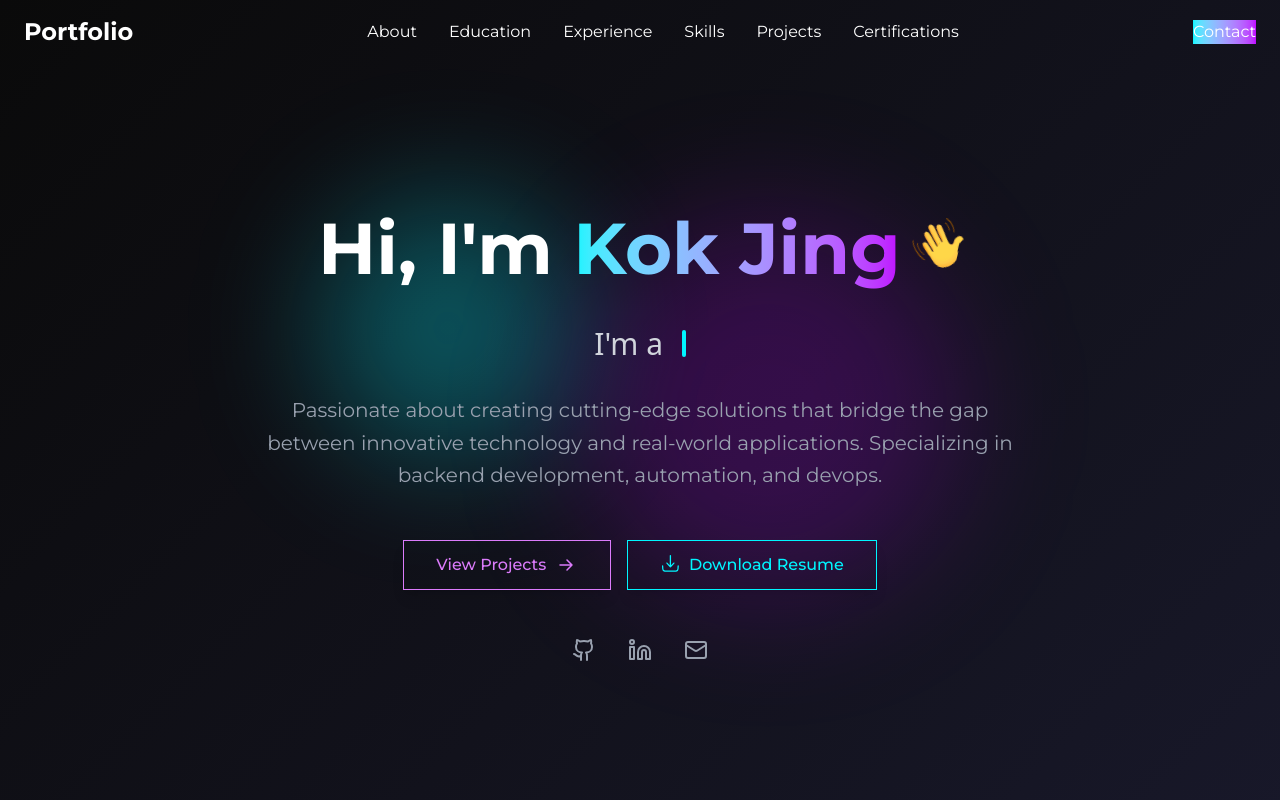
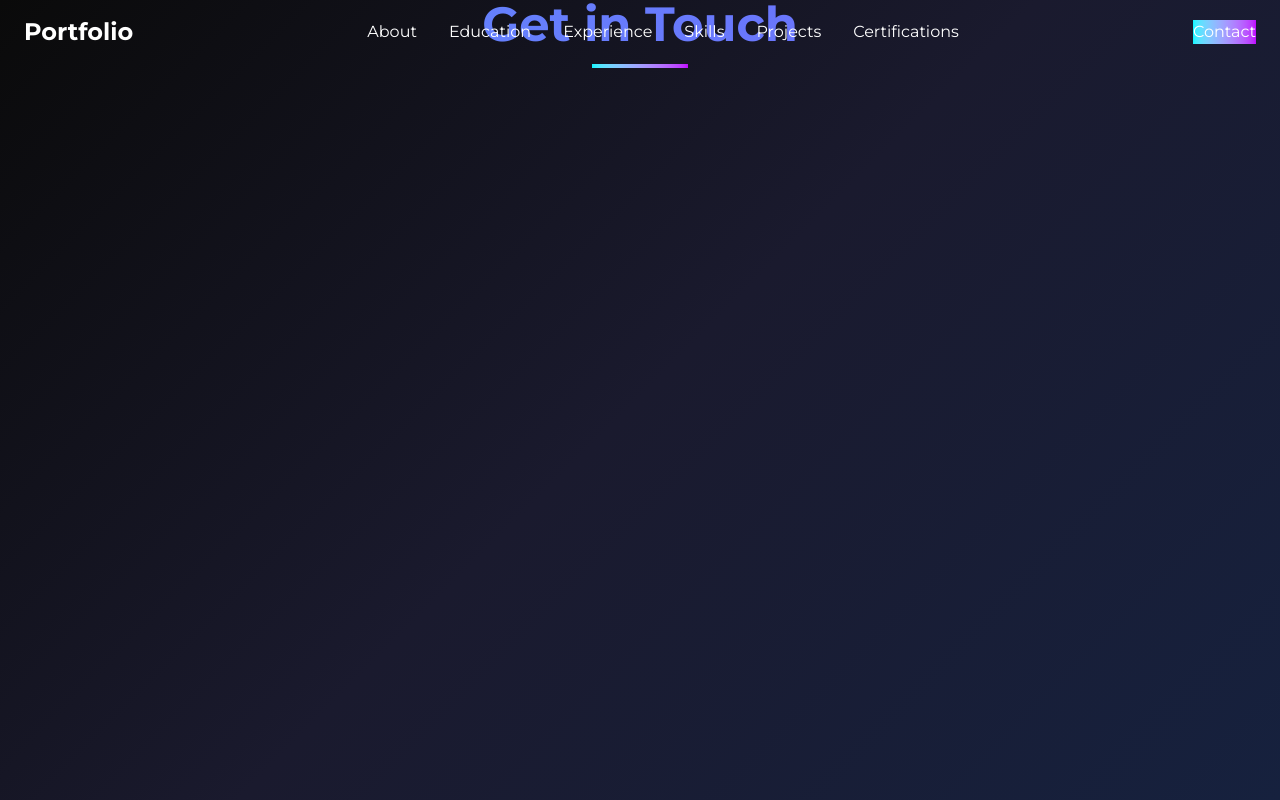
Before and after one commit to IteratorInnovator/personal-portfolio-website, a React (Vite) app: page /contact in a window 1280 px wide. Shown: the top 800 px of the page. Built offline with nearby package versions, Linux system fonts and the light colour scheme; a web font is replaced by a local one.

Commit message:
Initialize different pages

```diff
--- a/package.json
+++ b/package.json
@@ -14,6 +14,7 @@
     "lucide-react": "^0.525.0",
     "react": "^19.1.0",
     "react-dom": "^19.1.0",
+    "react-router-dom": "^7.7.0",
     "tailwindcss": "^4.1.11"
   },
   "devDependencies": {
--- a/src/App.jsx
+++ b/src/App.jsx
@@ -1,22 +1,21 @@
 import './App.css';
-import Header from './components/Header';
-import HeroSection from './components/HeroSection';
-import About from './components/About';
-import Education from './components/Education';
-import Experience from './components/Experience';
-import Skills from './components/Skills';
+import { BrowserRouter, Route, Routes } from 'react-router-dom';
+import Index from './pages/Index';
+import Projects from './pages/Projects';
+import Certifications from './pages/Certifications';
+import Contact from './pages/Contact';
 
 function App() {
 
   return (
-    <div>
-      <Header />
-      <HeroSection />
-      <About />
-      <Education />
-      <Experience />
-      <Skills />
-    </div>
+    <BrowserRouter>
+      <Routes>
+        <Route path="/" element={<Index />} />
+        <Route path="/projects" element={<Projects />} />
+        <Route path="/certifications" element={<Certifications />} />
+        <Route path="/contact" element={<Contact />} />
+      </Routes>
+    </BrowserRouter>
   )
 }
 
--- /dev/null
+++ b/src/pages/Certifications.jsx
@@ -0,0 +1,15 @@
+import Header from "../components/Header";
+import SectionHeader from "../components/SectionHeader";
+
+function Certifications() {
+    return (
+        <div>
+            <Header />
+            <section>
+                <SectionHeader title="Certifications" />
+            </section>
+        </div>
+    );
+}
+
+export default Certifications;
--- /dev/null
+++ b/src/pages/Contact.jsx
@@ -0,0 +1,15 @@
+import SectionHeader from "../components/SectionHeader";
+import Header from "../components/Header";
+
+function Contact(){
+    return (
+        <div>
+            <Header />
+            <section>
+                <SectionHeader title="Get in Touch" />
+            </section>
+        </div>
+    )
+}
+
+export default Contact;
--- /dev/null
+++ b/src/pages/Index.jsx
@@ -0,0 +1,21 @@
+import Header from '../components/Header';
+import HeroSection from '../components/HeroSection';
+import About from '../components/About';
+import Education from '../components/Education';
+import Experience from '../components/Experience';
+import Skills from '../components/Skills';
+
+function Index() {
+    return (
+        <div>
+            <Header />
+            <HeroSection />
+            <About />
+            <Education />
+            <Experience />
+            <Skills />
+        </div>
+    );
+}
+
+export default Index;
--- /dev/null
+++ b/src/pages/Projects.jsx
@@ -0,0 +1,15 @@
+import SectionHeader from "../components/SectionHeader";
+import Header from "../components/Header";
+
+function Projects() {
+    return (
+        <div>
+            <Header />
+            <section>
+                <SectionHeader title="Projects" />
+            </section>
+        </div>
+    );
+}
+
+export default Projects;
```
Also changed, not shown: src/components/Contact.jsx (deleted), src/components/Projects.jsx (deleted), 1 other file (tests, documents, lock files or other folders).
